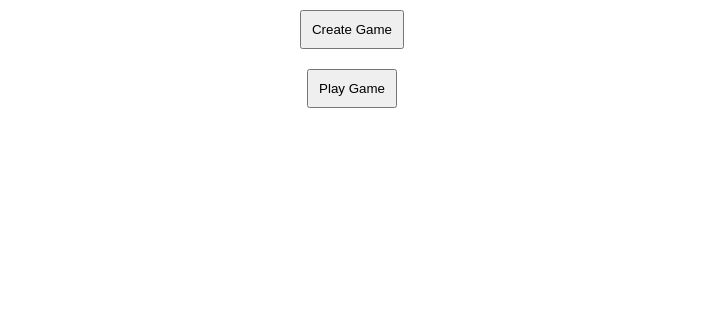
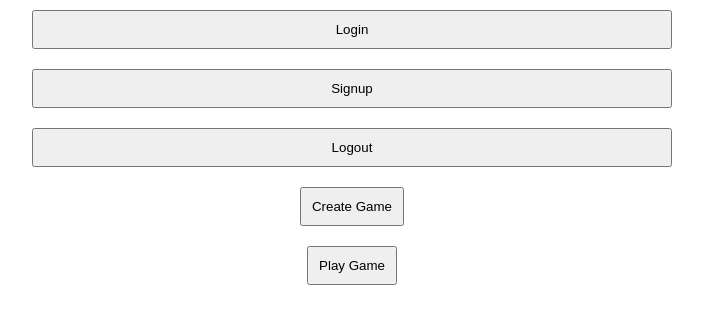
Before and after one commit to Ryanbarker0/react-draw-something, a React (Create React App) app: page / in a window 1280 px wide. Shown: the top 324 px of the page, without its empty margins (288-991 px from the left). Built offline with nearby package versions, Linux system fonts and the light colour scheme.

Commit message:
Added slider for brush radius, updated color palette, added further paths - login/signup etc

```diff
--- a/src/App.css
+++ b/src/App.css
@@ -5,6 +5,14 @@
 .App-logo {
   animation: App-logo-spin infinite 20s linear;
   height: 40vmin;
+}
+
+.NavBar-Login {
+  width: 50vw;
+}
+
+.NavBar-Logout {
+  width: 50vw;
 }
 
 .App-header {
@@ -27,6 +35,23 @@ button {
   margin: 10px;
 }
 
+.slider {
+  padding: 15px;
+  width: 18rem;
+}
+
+.canvas-content {
+  float: right;
+  position: relative;
+  right: 35%;
+}
+
+.color-palette-slider {
+  float: left;
+  position: relative;
+  left: 10%;
+}
+
 .canvas-container {
   border: solid 1px #282c34;
 }
--- a/src/App.js
+++ b/src/App.js
@@ -1,6 +1,7 @@
 import React, { Component } from 'react';
 import { Route, Switch, withRouter } from 'react-router-dom'
 import './App.css';
+import NavBar from './components/NavBar'
 
 import Home from './components/Home'
 import Login from './components/Login'
@@ -21,10 +22,18 @@ class App extends Component {
     this.props.history.push('/guest/play')
   }
 
+  navigateLogin = () => {
+    this.props.history.push('/login')
+  }
+
+  navigateSignup = () => {
+    this.props.history.push('/signup')
+  }
+
   render() {
     return (
         <div className="App">
-
+        <NavBar navigateLogin={this.navigateLogin} navigateSignup={this.navigateSignup}/>
         <Switch >
           <React.Fragment>
             <Route exact path="/" component={routerProps => <Home navigateGuestCreate={this.navigateGuestCreate} navigateGuestPlay={this.navigateGuestPlay} {...routerProps}/>} />
--- a/src/components/GuestCreate.js
+++ b/src/components/GuestCreate.js
@@ -1,6 +1,9 @@
 import React from 'react'
 import CanvasDraw from 'react-canvas-draw'
 import ColorPalette from './ColorPalette'
+
+import Slider from 'rc-slider'
+import 'rc-slider/assets/index.css'
 
 
 export default class GuestCreate extends React.Component {
@@ -47,7 +50,13 @@ export default class GuestCreate extends React.Component {
         return(
             <div>
                 <h2>Draw: {this.state.word}</h2>
+                <div className='color-palette-slider'>
                     <ColorPalette changeColor={this.changeColor}/>
+                    <div className='slider'>
+                        <Slider min={1} max={15} defaultValue={this.state.radius} value={this.state.radius} onChange={ event => this.setState({ radius: event })} />
+                    </div>
+                </div>
+                <div className='canvas-content'>
                     <CanvasDraw
                         ref={canvasDraw => (this.saveableCanvas = canvasDraw)}
                         brushRadius={this.state.radius}
@@ -58,6 +67,11 @@ export default class GuestCreate extends React.Component {
                         hideGrid={this.state.hideGrid}
                     />
                     <button onClick={() => this.saveCanvasToDatabase(this.state.word, this.saveableCanvas.getSaveData())}>Save</button>
+                        <br />
+                    <button onClick={() => this.saveableCanvas.clear()}>Clear</button>
+                        <br />
+                    <button onClick={() => this.saveableCanvas.undo()}>Undo</button>
+                </div>
             </div>
         )
     }
--- /dev/null
+++ b/src/components/NavBar.js
@@ -0,0 +1,20 @@
+import React from 'react'
+
+const NavBar = props => {
+
+    return (
+        <div>
+            <button className='NavBar-Login' onClick={props.navigateLogin}>
+                Login
+            </button>
+            <button className='NavBar-Logout' onClick={props.navigateSignup}>
+                Signup
+            </button>
+            <button className='NavBar-Logout'>
+                Logout
+            </button>
+        </div>
+    )
+}
+
+export default NavBar
```
Also changed, not shown: src/components/Signup.js (added, +14 -0 lines). Lines whose indentation alone changed are shown as unchanged.
